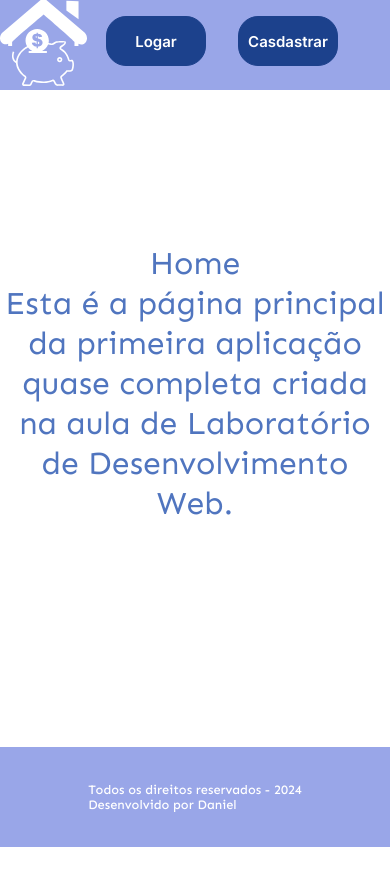
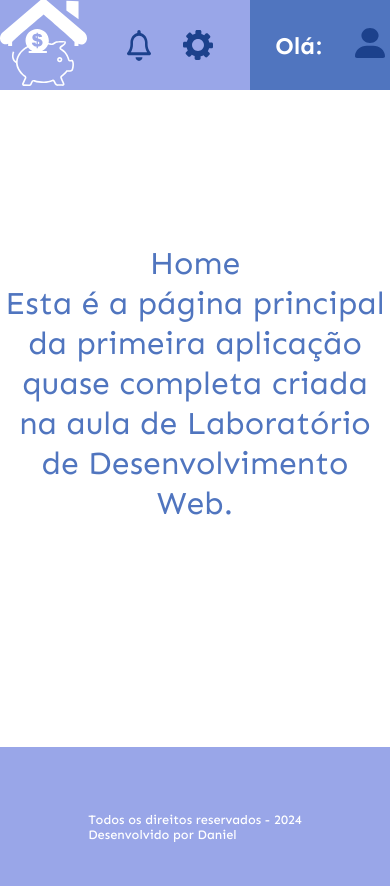
Before and after one commit to Projeto-Gerenciamento-Contas/prj_GerenciamentoContas_FrontEnd, a React (Vite) app: page /Menu in a window 390 px wide. Shown: the top 886 px of the page. Before the commit the page ends 847 px from the top, so only its background shows below. Built offline with nearby package versions, Linux system fonts and the light colour scheme.

Commit message:
responsividade

```diff
--- a/src/App.css
+++ b/src/App.css
@@ -1,6 +1,5 @@
 * {
   margin: 0;
-  padding: 0;
   justify-content: center;
   align-items: center;
   font-family: "Sen", Arial, Helvetica, sans-serif;
@@ -20,7 +19,6 @@
 
 main {
   margin: 0;
-  padding: 0;
   min-height: 37.5rem;
   justify-content: center;
   align-items: center;
@@ -53,3 +51,6 @@ button:hover{
 .hide{
   display: none;
 }
+img{
+  overflow:hidden;
+}
--- a/src/components/Footer/Footer.css
+++ b/src/components/Footer/Footer.css
@@ -1,7 +1,9 @@
 footer {
     display: flex;
 
-    height: 100px;
+    height: 10rem;
+    width: 100%;
+    bottom: 100rem;
 
     justify-content: center;
     align-items: center;
--- a/src/components/Navbar/NavBar.jsx
+++ b/src/components/Navbar/NavBar.jsx
@@ -12,7 +12,7 @@ const NavBar = () => {
     <nav>
       <Link to="/"><img src={logo} alt="logo" /></Link>
       <div className='navSobre'></div>
-      <div className='logado hide'>
+      <div className='logado '>
         <div className='simbolos'>
           <img src={alerta} alt="alerta" />
           <img src={config} alt="onfigurações" />
@@ -27,7 +27,7 @@ const NavBar = () => {
         </div>
       </div>
 
-      <div className='noCadastro '>
+      <div className='noCadastro hide'>
 
         <Link to="/Login"><button type='button'>Logar</button></Link>
         <Link to="/cadastro"><button type='button'>Casdastrar</button></Link>
```
